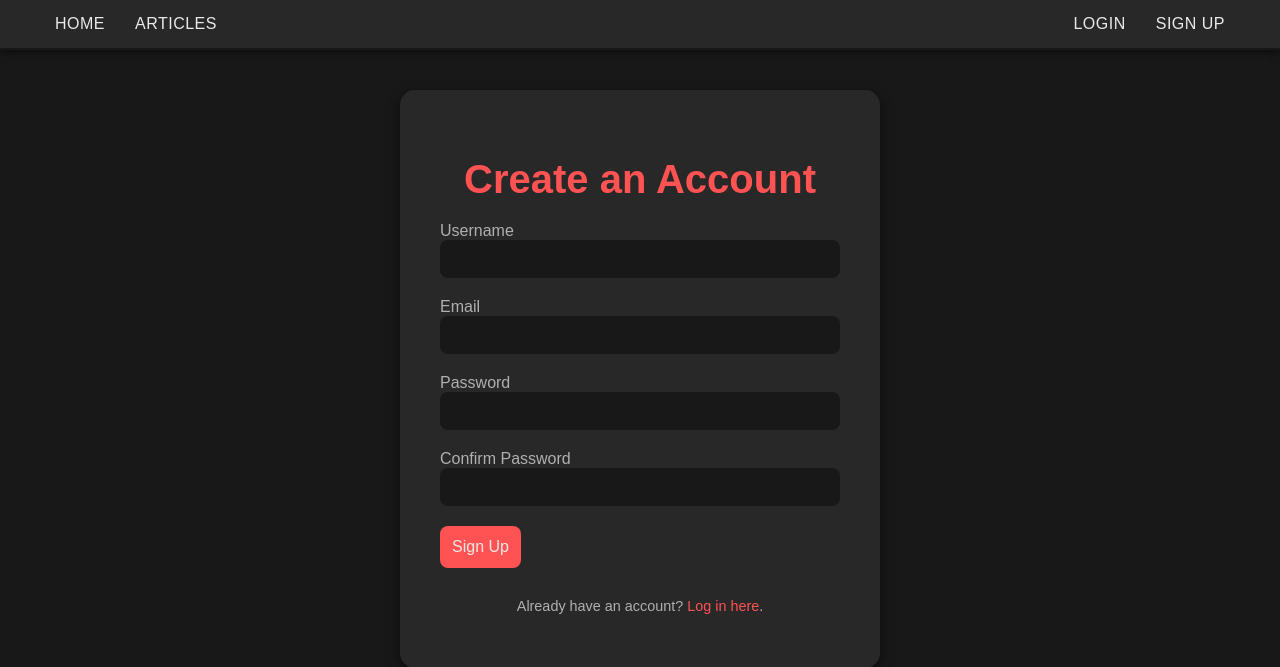
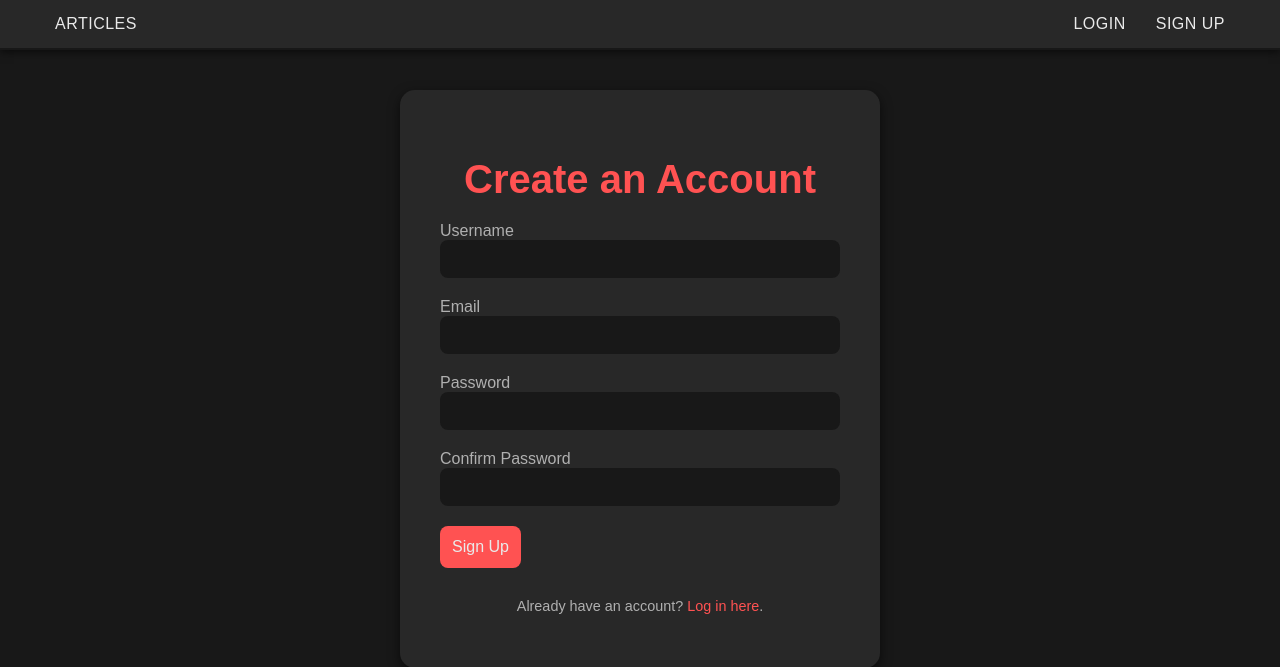
Before and after one commit to SuvidT/Personal-Blog, a Flask app: page /signup in a window 1280 px wide. Shown: the top 667 px of the page. Run offline with Flask 3, Linux system fonts and the light colour scheme; parts of the project's set-up code (start-up, migrations or seed data) failed here and were passed over.

Commit message:
everything is working, will start adding changes soon

```diff
--- a/templates/base.html
+++ b/templates/base.html
@@ -8,9 +8,9 @@
     <header>
         <nav>
             <div class="nav-left">
-                <a href="/">Home</a>
                 <a href="/articles/">Articles</a>
             </div>
+
             <div class="nav-right">
                 <a href="/login">Login</a>
                 <a href="/signup">Sign Up</a>
```
